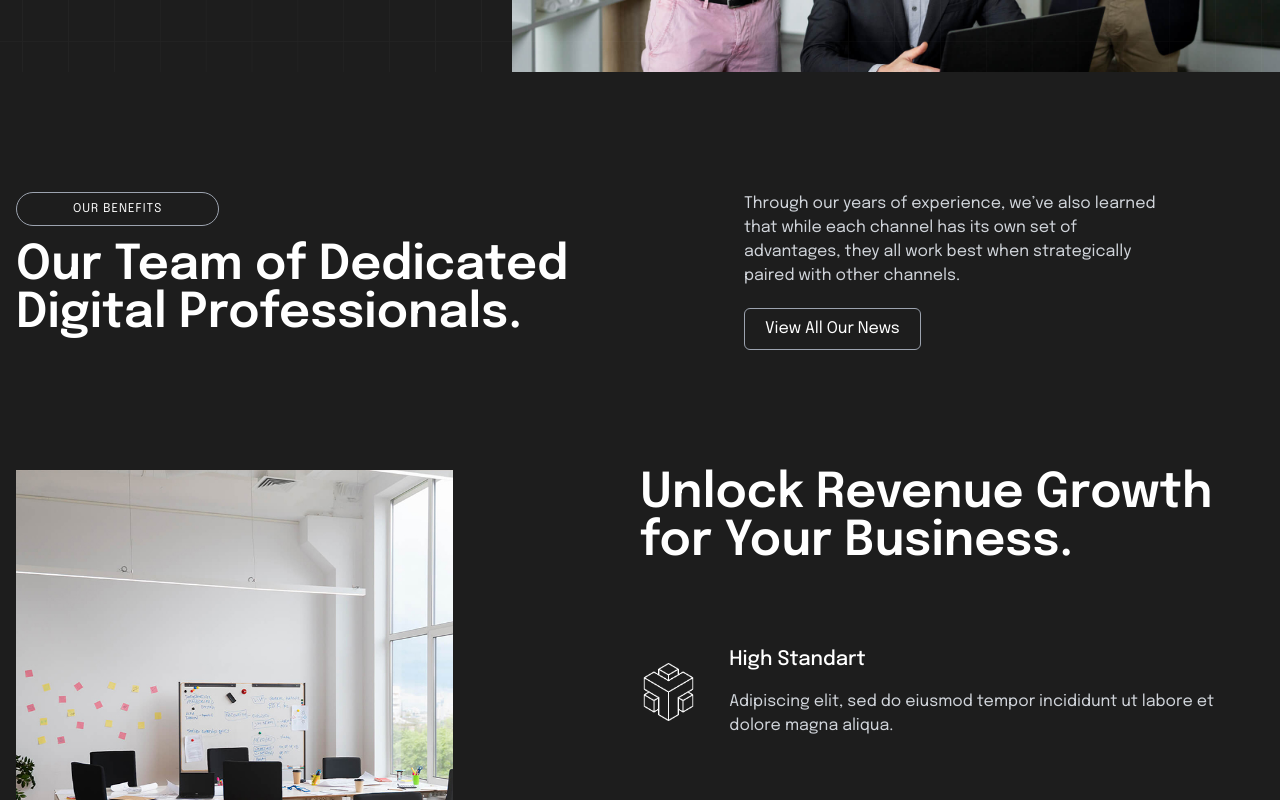
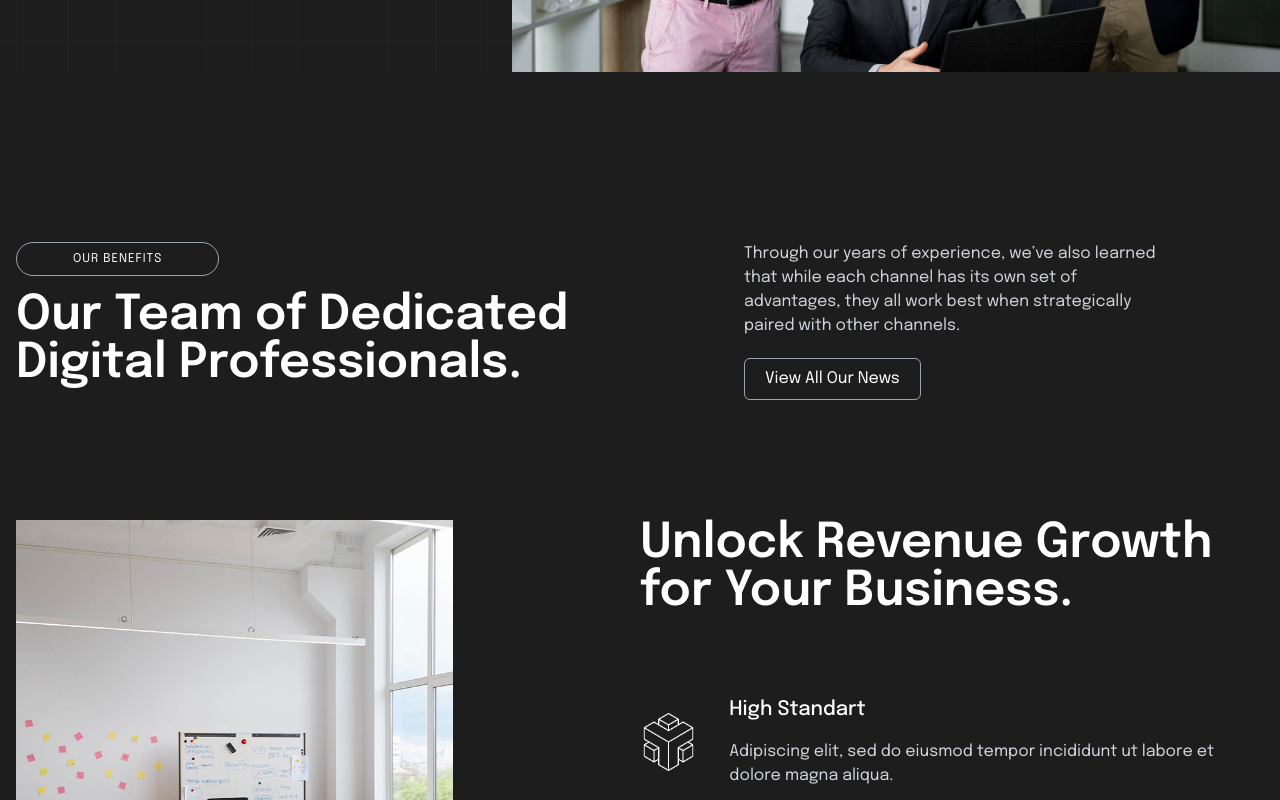
Before and after one commit to ahmetizgi84/fiv-media, a React (Vite) app: page / in a window 1280 px wide. Shown: the part 780-1580 px from the top of the page. Built offline with nearby package versions, Linux system fonts and the light colour scheme.

Commit message:
refactor: simple page animations added

```diff
--- a/package.json
+++ b/package.json
@@ -11,6 +11,7 @@
     "preview": "vite preview"
   },
   "dependencies": {
+    "framer-motion": "^10.13.0",
     "react": "^18.2.0",
     "react-bootstrap-icons": "^1.10.3",
     "react-dom": "^18.2.0",
--- a/src/main.tsx
+++ b/src/main.tsx
@@ -1,6 +1,7 @@
 import React from 'react';
 import ReactDOM from 'react-dom/client';
 import { createBrowserRouter, RouterProvider } from 'react-router-dom';
+import { AnimatePresence } from 'framer-motion';
 
 import 'slick-carousel/slick/slick.css';
 import 'slick-carousel/slick/slick-theme.css';
@@ -44,6 +45,8 @@ const router = createBrowserRouter([
 
 ReactDOM.createRoot(document.getElementById('root')!).render(
   <React.StrictMode>
-    <RouterProvider router={router} />
+    <AnimatePresence mode="wait">
+      <RouterProvider router={router} />
+    </AnimatePresence>
   </React.StrictMode>
 );
--- a/src/pages/Home.tsx
+++ b/src/pages/Home.tsx
@@ -1,9 +1,32 @@
 import Marquee from 'react-fast-marquee';
 import { Link } from 'react-router-dom';
 import Slider from 'react-slick';
+import { motion, Variants } from 'framer-motion';
 
 import { StarFill } from 'react-bootstrap-icons';
 import { firstSettings, secondSettings, solutions, testimonials } from '@/constants';
+
+const visible = { opacity: 1, y: 0, transition: { duration: 0.5 } };
+
+const itemVariants: Variants = {
+  hidden: { opacity: 0, y: 10 },
+  visible
+};
+
+const cardVariants: Variants = {
+  offscreen: {
+    y: 300
+  },
+  onscreen: {
+    y: 50,
+    rotate: 0,
+    transition: {
+      type: 'spring',
+      bounce: 0.4,
+      duration: 0.8
+    }
+  }
+};
 
 const Home = () => {
   return (
@@ -24,33 +47,48 @@ export default Home;
 
 function Hero() {
   return (
-    <section className="relative pt-32">
+    <motion.section
+      initial="hidden"
+      animate="visible"
+      exit={{ opacity: 0, transition: { duration: 1 } }}
+      variants={{ visible: { transition: { staggerChildren: 0.3 } } }}
+      className="relative pt-32">
       <div className="max-w-7xl mx-auto px-4">
-        <h1 className="md:text-8xl text-[35px] font-bold tracking-[2px] md:leading-[7rem]">
+        <motion.h1
+          variants={{
+            hidden: { opacity: 0, y: -20 },
+            visible
+          }}
+          className="md:text-8xl text-[35px] font-bold tracking-[2px] md:leading-[7rem]">
           HIGH END <br /> <span className="stroke">CREATIVE</span> AGENCY
-        </h1>
+        </motion.h1>
       </div>
 
       <div className="md:flex justify-end mt-6">
         <div className="max-w-sm px-4">
-          <p className="text-base font-light text-gray-300">
+          <motion.p variants={itemVariants} className="text-base font-light text-gray-300">
             Through our years of experience, we've also learned that while each channel has its own set of advantages.
-          </p>
+          </motion.p>
         </div>
 
-        <div className="md:h-[400px] md:w-[60%] mt-12 md:mt-0">
+        <motion.div variants={itemVariants} className="md:h-[400px] md:w-[60%] mt-12 md:mt-0">
           <img src="/images/14.jpg" alt="fiv-media hero" className="w-full h-full object-cover object-center" />
-        </div>
+        </motion.div>
       </div>
 
       <div className="absolute left-0 top-0 -z-1 w-full h-full bg-[url('assets/graph.png')] bg-cover bg-no-repeat" />
-    </section>
+    </motion.section>
   );
 }
 
 function Benefits() {
   return (
-    <section className="max-w-7xl mx-auto px-4 md:flex pt-[120px]">
+    <motion.div
+      className="card-container"
+      initial="offscreen"
+      whileInView="onscreen"
+      viewport={{ once: true, amount: 0.8 }}>
+      <motion.section variants={cardVariants} className="max-w-7xl mx-auto px-4 md:flex pt-[120px]">
         <div className="basis-1/2 mb-7 md:mb-0">
           <h6 className="py-2 px-14 text-xs uppercase tracking-[1px] rounded-3xl border inline-block border-gray-400 mb-4">
             our benefits
@@ -68,13 +106,19 @@ function Benefits() {
             <Link to="#">View All Our News</Link>
           </button>
         </div>
-    </section>
+      </motion.section>
+    </motion.div>
   );
 }
 
 function Revenue() {
   return (
-    <section className="max-w-7xl mx-auto px-4 md:flex py-[120px]">
+    <motion.div
+      className="card-container"
+      initial="offscreen"
+      whileInView="onscreen"
+      viewport={{ once: true, amount: 0.8 }}>
+      <motion.section variants={cardVariants} className="max-w-7xl mx-auto px-4 md:flex py-[120px]">
         <div className="basis-1/2 mx-auto mb-12 md:mb-0">
           <div className="w-full md:w-[70%] ">
             <img src="/images/01.jpg" alt="fiv-media hero" className="w-full h-full object-cover" />
@@ -109,7 +153,8 @@ function Revenue() {
             </div>
           </div>
         </div>
-    </section>
+      </motion.section>
+    </motion.div>
   );
 }
 
@@ -144,7 +189,12 @@ function MarqueText() {
 
 function OurServices() {
   return (
-    <section className="max-w-7xl mx-auto px-4">
+    <motion.div
+      className="card-container"
+      initial="offscreen"
+      whileInView="onscreen"
+      viewport={{ once: true, amount: 0.8 }}>
+      <motion.section variants={cardVariants} className="max-w-7xl mx-auto px-4">
         <div className="md:flex pt-[120px] mb-[80px]">
           <div className="flex-1">
             <h6 className="py-2 px-14 text-xs uppercase tracking-[1px] rounded-3xl border inline-block border-gray-400 mb-4">
@@ -261,7 +311,8 @@ function OurServices() {
             </div>
           </div>
         </div>
-    </section>
+      </motion.section>
+    </motion.div>
   );
 }
 
@@ -307,7 +358,12 @@ function SimpleCard() {
 
 function Services() {
   return (
-    <section className="max-w-7xl mx-auto md:flex py-[120px]">
+    <motion.div
+      className="card-container"
+      initial="offscreen"
+      whileInView="onscreen"
+      viewport={{ once: true, amount: 0.8 }}>
+      <motion.section variants={cardVariants} className="max-w-7xl mx-auto md:flex py-[120px]">
         <div className="basis-1/2 px-4">
           <div className="flex-1 mb-20">
             <h6 className="py-2 px-14 text-xs uppercase tracking-[1px] rounded-3xl border inline-block border-gray-400 mb-4">
@@ -348,13 +404,19 @@ function Services() {
             <img src="/images/4.jpg" alt="fiv-media hero" className="w-full h-full object-cover" />
           </div>
         </div>
-    </section>
+      </motion.section>
+    </motion.div>
   );
 }
 
 function PeopleSay() {
   return (
-    <section className="py-[120px] md:flex mx-auto bg-[#1a1a1a]">
+    <motion.div
+      className="card-container"
+      initial="offscreen"
+      whileInView="onscreen"
+      viewport={{ once: true, amount: 0.8 }}>
+      <motion.section variants={cardVariants} className="py-[120px] md:flex mx-auto bg-[#1a1a1a]">
         <div className="max-w-7xl mx-auto px-4">
           <div className="text-center mb-20">
             <h6 className="py-2 px-14 text-xs uppercase tracking-[1px] rounded-3xl border inline-block border-gray-400 mb-4">
@@ -423,7 +485,8 @@ function PeopleSay() {
             </div>
           </div>
         </div>
-    </section>
+      </motion.section>
+    </motion.div>
   );
 }
 
```
Also changed, not shown: 1 other file (tests, documents, lock files or other folders). Lines whose indentation alone changed are shown as unchanged.
